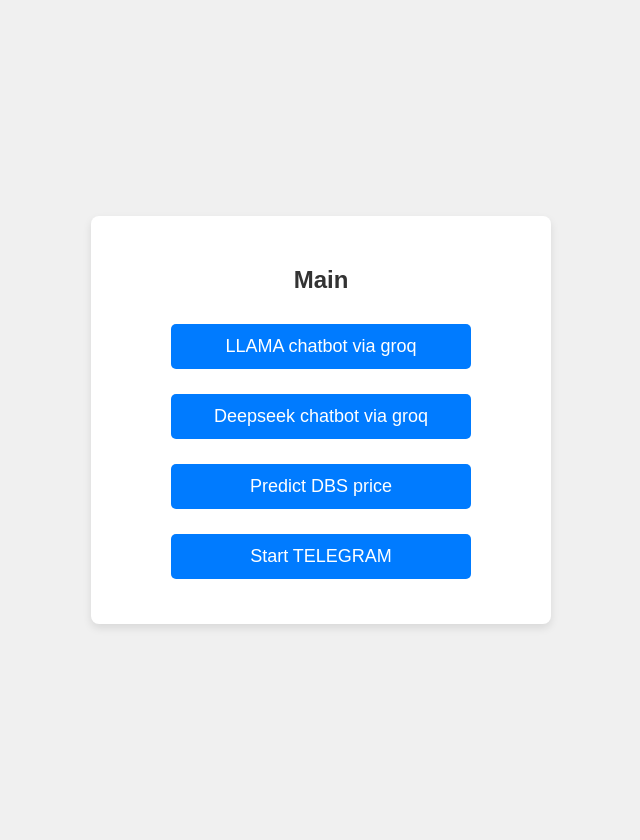
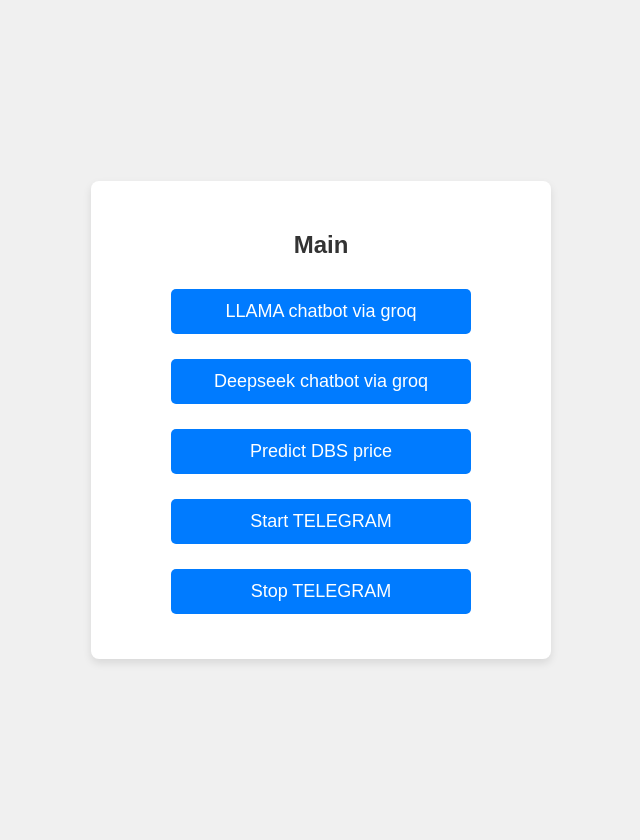
Before and after one commit to Hanafi555/dbss, a Flask app: page /main in a window 1280 px wide. Shown: the whole page, without its empty margins (319-959 px from the left). Run offline with Flask 3, Linux system fonts and the light colour scheme.

Commit message:
Amend the stop

```diff
--- a/app.py
+++ b/app.py
@@ -96,6 +96,28 @@ def telegram():
 
     return(render_template("telegram.html", status=status))
 
+@app.route("/stop telegram",methods=["GET","POST"])
+def stop_telegram():
+
+    domain_url = 'https://dbss-1-sd96.onrender.com'
+
+
+    # The following line is used to delete the existing webhook URL for the Telegram bot
+    delete_webhook_url = f"https://api.telegram.org/bot{TELEGRAM_BOT_TOKEN}/deleteWebhook"
+    requests.post(delete_webhook_url, json={"url": domain_url, "drop_pending_updates": True})
+
+    # Set the webhook URL for the Telegram bot
+    set_webhook_url = f"https://api.telegram.org/bot{TELEGRAM_BOT_TOKEN}/setWebhook?url={domain_url}/webhook"
+    webhook_response = requests.post(set_webhook_url, json={"url": domain_url, "drop_pending_updates": True})
+
+    if webhook_response.status_code == 200:
+        # set status message
+        status = "The telegram bot is running. Please check with the telegram bot. @The_Prediction_bot"
+    else:
+        status = "Failed to stop the telegram bot. Please check the logs."
+
+    return(render_template("telegram.html", status=status))
+
 @app.route("/webhook",methods=["GET","POST"])
 def webhook():
 
--- a/templates/main.html
+++ b/templates/main.html
@@ -19,5 +19,8 @@
         <form action="/telegram" method=" "post">
             <input type="submit" value="Start TELEGRAM">
          </form>
+        <form action="/stop_telegram" method=" "post">
+            <input type="submit" value="Stop TELEGRAM">
+         </form>
     </div>
 </body>
```
